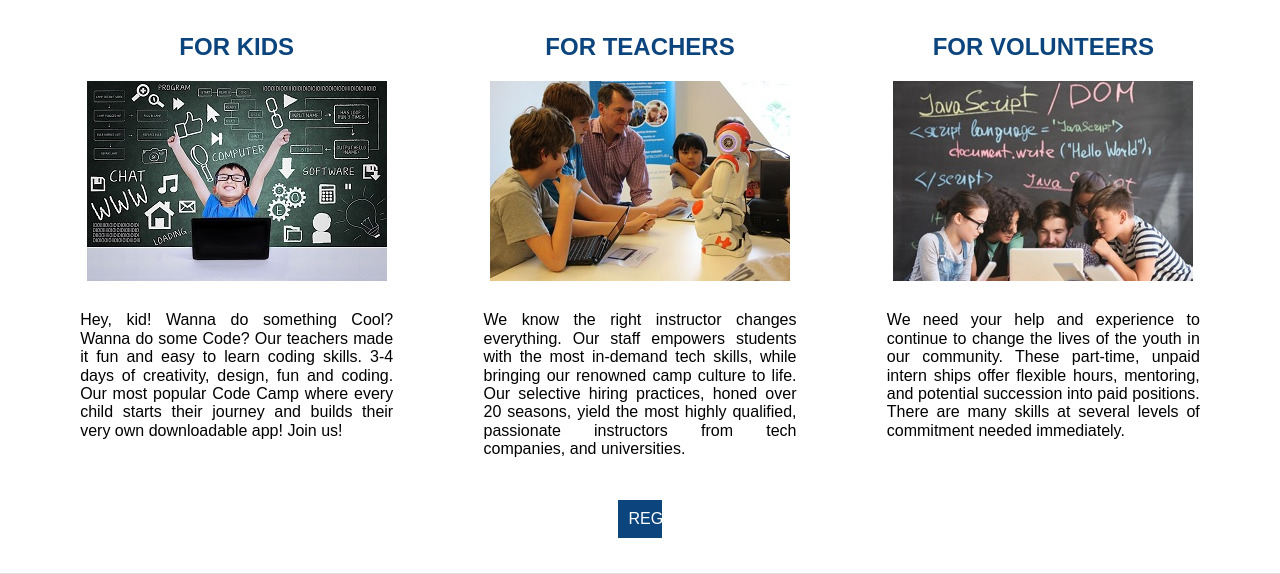
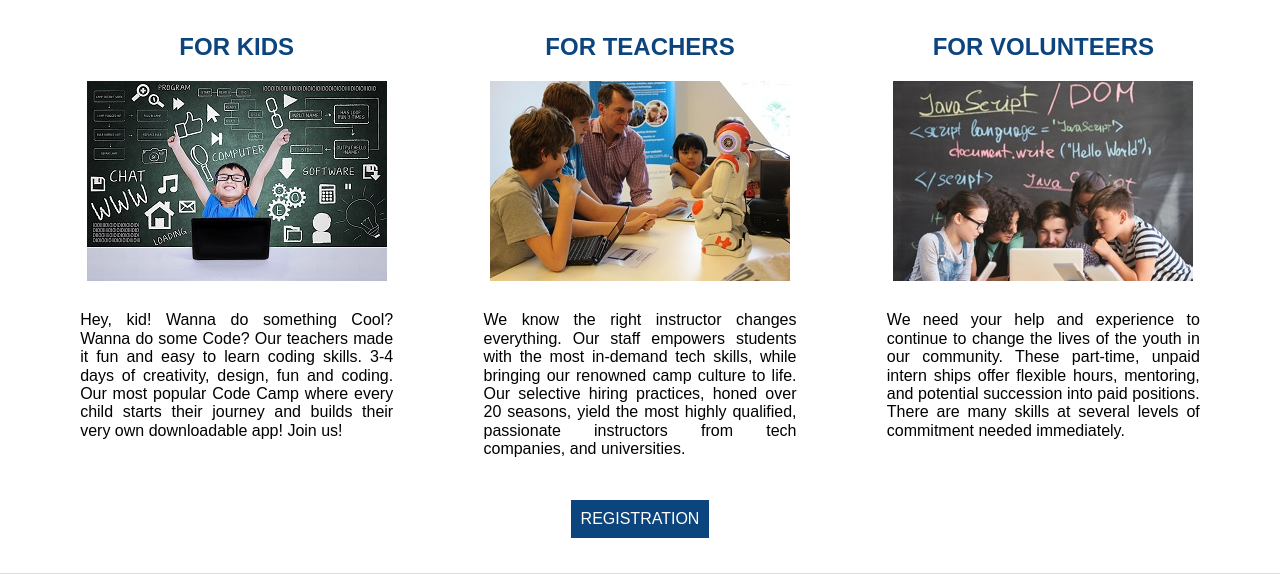
Before and after one commit to bazilikas/frontend1, a PHP site: the page made by Group project.html in a window 1280 px wide. Shown: the part 704-1278 px from the top of the page. Run offline with PHP 8.4, Linux system fonts and the light colour scheme; some libraries are stand-ins or nearby versions.

Commit message:
Add files via upload

```diff
--- a/style.css
+++ b/style.css
@@ -225,7 +225,6 @@ header img{
 
 	.KTVcontainer a {
 		display:block;
-		max-width: 31%;
 		text-align:center;
 		background-color:#0c457d;
 		color: white;
```
